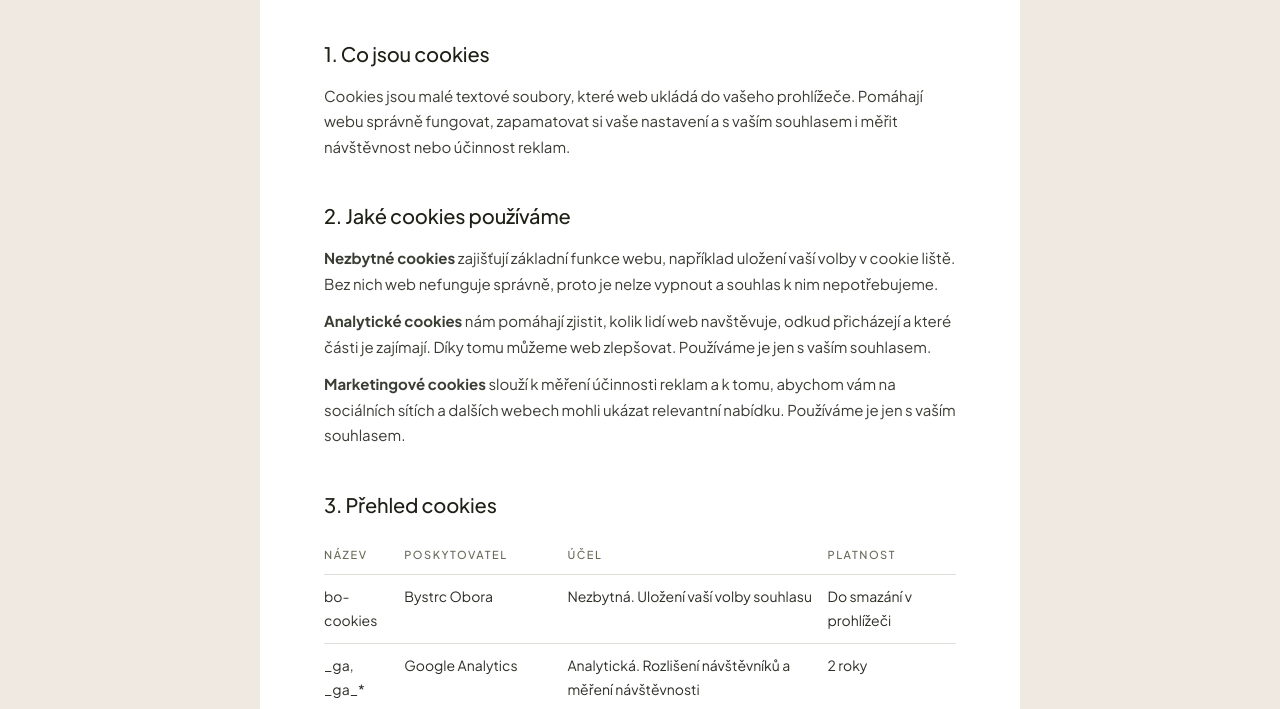
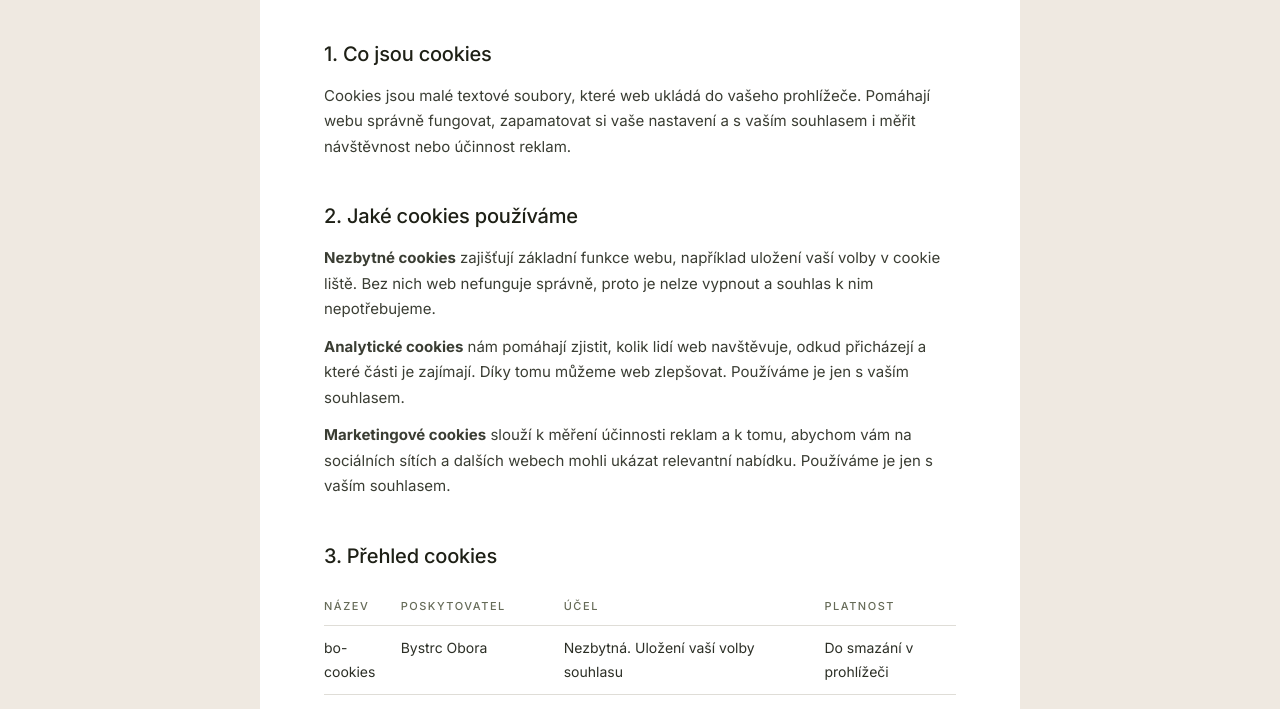
Before and after one commit to silviemolkova1-hash/web-bystrc, a plain HTML site: page cookies.html in a window 1280 px wide. Shown: the part 375-1084 px from the top of the page. Drawn offline with Linux system fonts and the light colour scheme.

Commit message:
Font zpět na Inter
Co-Authored-By: Claude Opus 5.5 <noreply@anthropic.com>
Claude-Session: https://claude.ai/code/session_01H9SPLUsJMZYKqvVs6j6zJn

```diff
--- a/cookies.html
+++ b/cookies.html
@@ -2,10 +2,10 @@
 <html lang="cs"><head><meta charset="utf-8"><meta name="viewport" content="width=device-width,initial-scale=1">
 <title>Zásady cookies | Bystrc Obora</title>
 <link rel="preconnect" href="https://fonts.googleapis.com"><link rel="preconnect" href="https://fonts.gstatic.com" crossorigin>
-<link href="https://fonts.googleapis.com/css2?family=Plus+Jakarta+Sans:wght@300;400;500;600;700&display=swap" rel="stylesheet">
+<link href="https://fonts.googleapis.com/css2?family=Inter:wght@300;400;500;700&display=swap" rel="stylesheet">
 <style>
 *{box-sizing:border-box;margin:0;padding:0}
-body{font-family:"Plus Jakarta Sans",system-ui,sans-serif;color:#2C2F26;background:#EFE9E1;line-height:1.7;font-size:16px;-webkit-font-smoothing:antialiased}
+body{font-family:Inter,system-ui,sans-serif;color:#2C2F26;background:#EFE9E1;line-height:1.7;font-size:16px;-webkit-font-smoothing:antialiased}
 a{color:inherit}
 .wrap{max-width:1280px;margin:0 auto;padding:0 40px}
 header{position:sticky;top:0;z-index:10;background:#EFE9E1}
```
Also changed, not shown: index.html (+2 -2 lines), ochrana-osobnich-udaju.html (+2 -2 lines).
